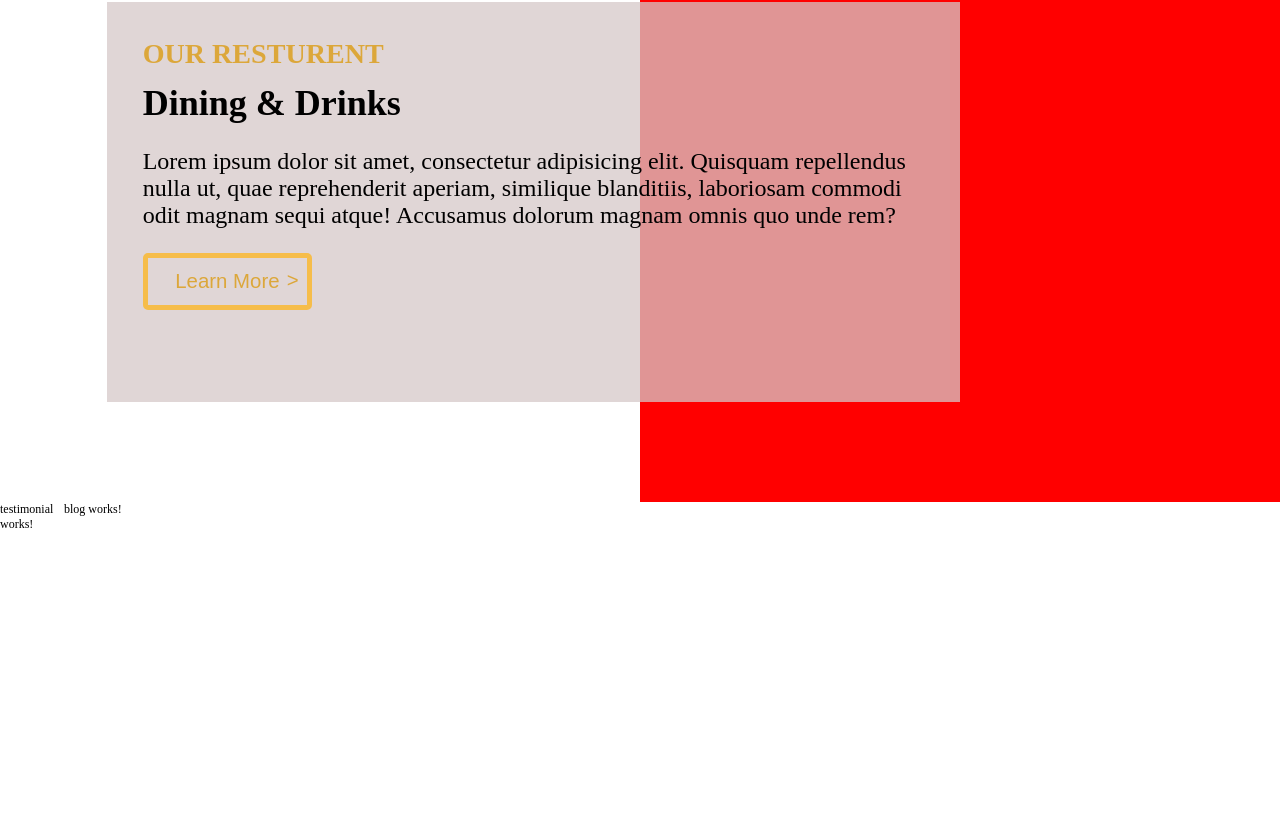
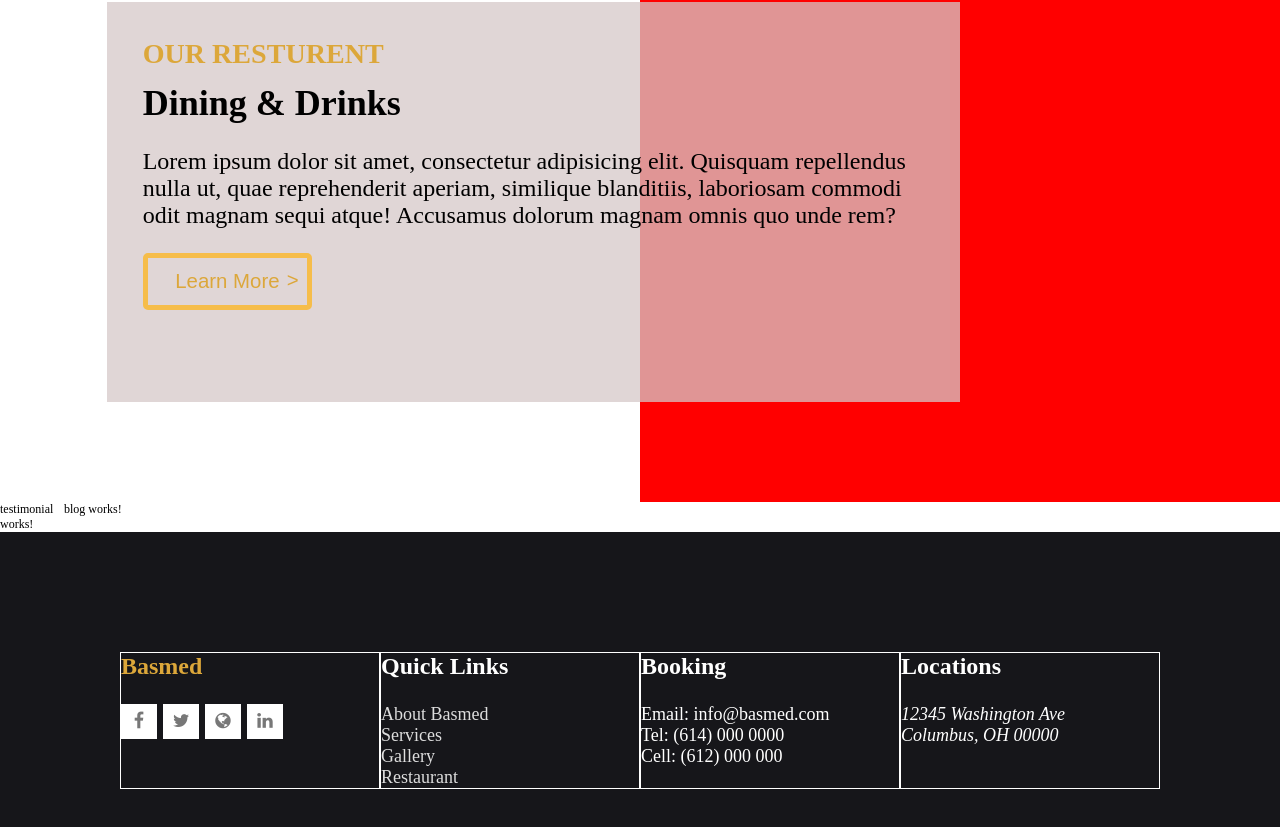
Before and after one commit to TheBoWT/hotel, an Angular app: page / in a window 1280 px wide. Shown: the part 2820-3647 px from the top of the page. Before the commit the page ends 3352 px from the top, so only its background shows below. Built offline with nearby package versions, Linux system fonts and the light colour scheme.

Commit message:
almost done

```diff
--- a/src/app/footer/footer.component.html
+++ b/src/app/footer/footer.component.html
@@ -0,0 +1,50 @@
+<footer class="footer">
+    <div class="social">
+      <h5 class="footer__heading footer__brand">
+        Basmed
+      </h5>
+      <i class="fa fa-facebook social__icon" aria-hidden="true"></i>
+      <i class="fa fa-twitter social__icon" aria-hidden="true"></i>
+      <i class="fa fa-globe social__icon" aria-hidden="true"></i>
+      <i class="fa fa-linkedin social__icon" aria-hidden="true"></i>
+    </div>
+
+    <nav class="quick-link">
+      <h5 class="footer__heading">
+        Quick Links
+      </h5>
+      <ul class="list">
+        <li class="list__item">
+          <a href="" class="list__link">About Basmed</a>
+        </li>
+        <li class="list__item">
+          <a href="" class="list__link">Services</a>
+        </li>
+        <li class="list__item">
+          <a href="" class="list__link">Gallery</a>
+        </li>
+        <li class="list__item">
+          <a href="" class="list__link">Restaurant</a>
+        </li>
+      </ul>
+    </nav>
+
+    <div class="reservations">
+      <h5 class="footer__heading">
+        Booking
+      </h5>
+      Email: info@basmed.com<br>
+      Tel: (614) 000 0000<br>
+      Cell: (612) 000 000
+    </div>
+
+    <div class="location">
+      <h5 class="footer__heading">
+        Locations
+      </h5>
+      <address>
+        12345 Washington Ave<br>
+        Columbus, OH 00000
+      </address>
+    </div>
+</footer>
--- a/src/app/footer/footer.component.scss
+++ b/src/app/footer/footer.component.scss
@@ -0,0 +1,90 @@
+.footer{
+  background-color: #16161A;
+  font-size: 2rem;
+  padding: 10rem 10rem;
+  color: #fff;
+  display: grid;
+  grid-template-columns: repeat(auto-fit, (minmax(15rem, 1fr)));
+
+  @media(max-width: 1000px){
+    grid-template-columns: repeat(2, 1fr);
+    grid-row: 5rem;
+    padding: 5rem 10rem;
+  }
+  @media(max-width: 600px){
+    grid-template-columns:  1fr;
+    justify-items: center;
+    padding: 0;
+
+
+  }
+
+  font-size: 1.5rem;
+&>*{
+  border: solid thin white;
+  @media(max-width: 1120px){
+    padding-left: 3rem;
+  }
+  @media(max-width: 600px){
+    padding-left: 0;
+  }
+}
+
+  &__heading{
+    font-size: 2rem;
+    font-weight: bold;
+    margin-bottom: 2rem;
+  }
+  &__brand{
+    color: var(--gold-dark);
+  }
+
+.social{
+
+  &__icon{
+    background-color: #fff;
+    color: #777;
+    margin-right: .5rem;
+    padding: .7rem;
+    cursor: pointer;
+    width: 3rem;
+    text-align: center;
+
+    transition: all .3s ease;
+
+    &:hover{
+      background-color: var(--gold-dark);
+      color: #fff;
+      transform: scale(1.1);
+    }
+  }
+}
+
+.quick-link{
+
+  .list{
+    list-style: none;
+
+    &__item{
+      transition: all .6s;
+      &:hover{
+        transform: translateX(.5rem);
+      }
+    }
+    &__link{
+      text-decoration: none;
+      color: #ddd;
+
+      &:hover{
+        color: var(--gold-dark);
+      }
+    }
+  }
+}
+
+
+
+  .reservations{
+
+  }
+}
--- a/src/styles/layouts/_footer.scss
+++ b/src/styles/layouts/_footer.scss
@@ -0,0 +1,3 @@
+app-footer{
+  grid-column: full-s / full-e;
+}
```
